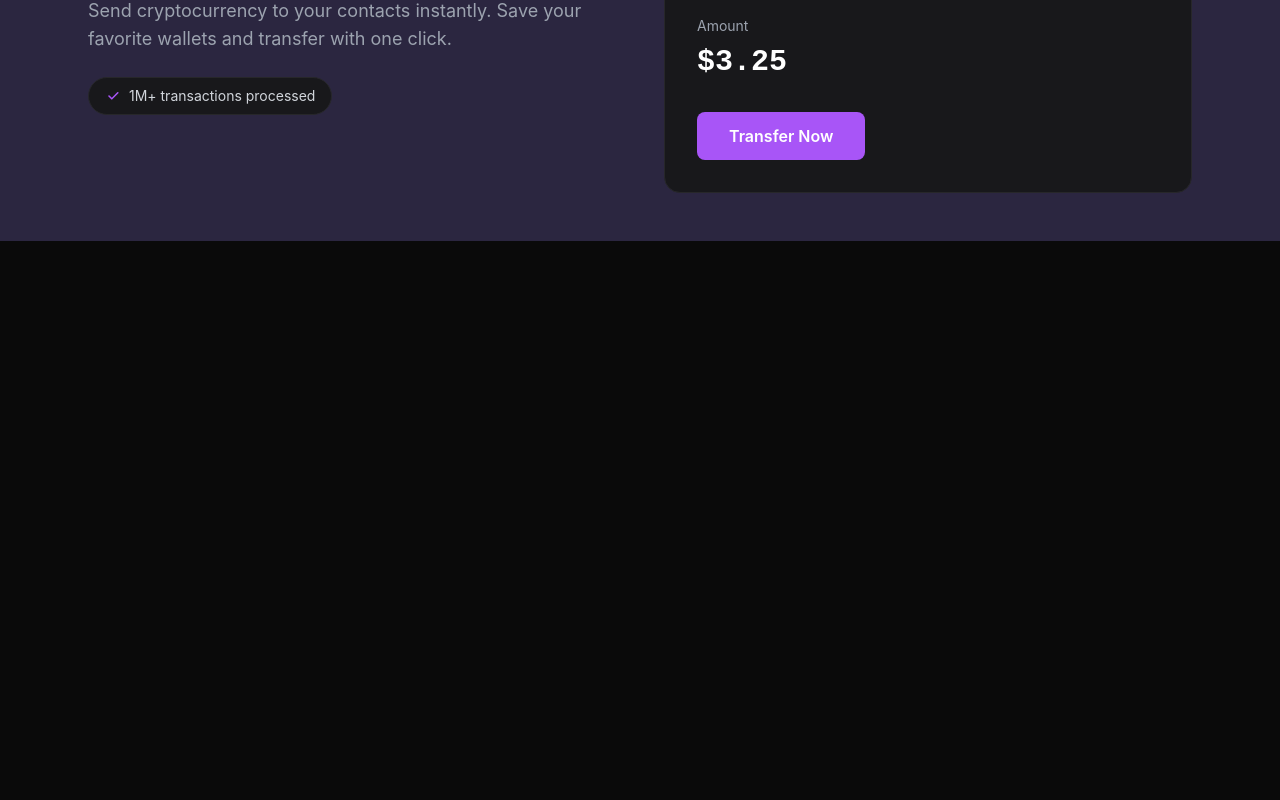
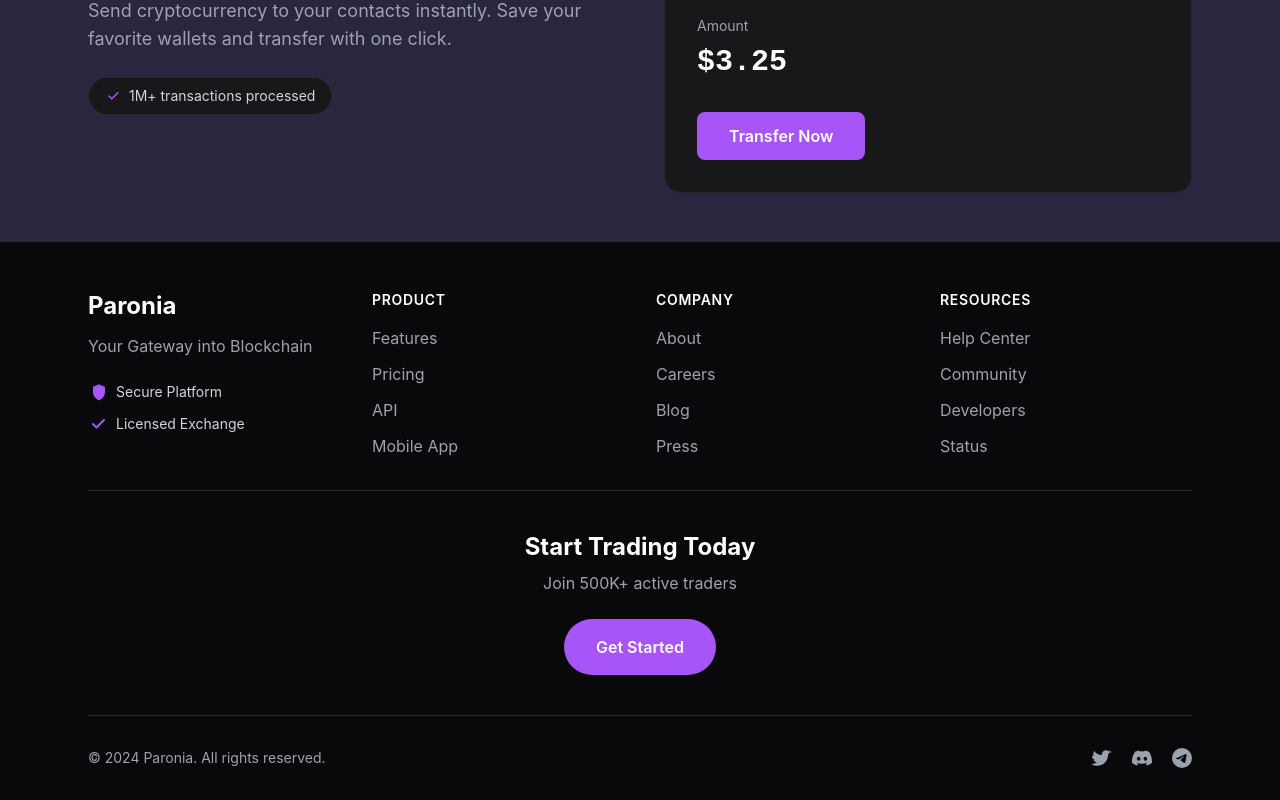
Before and after one commit to SEUNAKINTOLA/proj_802-cryptocurrency-dashboard-landing-page, a React (Vite) app: page / in a window 1280 px wide. Shown: the part 1911-2711 px from the top of the page. Before the commit the page ends 2152 px from the top, so only its background shows below. Built offline with nearby package versions, Linux system fonts and the light colour scheme; no server answers.

Commit message:
Auto-merge: Footer with Social Proof and Final CTA
Automatically merged PR for task d8cc7fe6-ab87-424c-9030-b4733baae24b

```diff
--- a/src/App.jsx
+++ b/src/App.jsx
@@ -5,6 +5,7 @@ import HeroSection from './components/HeroSection.jsx';
 import CryptoCarousel from './components/CryptoCarousel.jsx';
 import MarketTrendTable from './components/MarketTrendTable.jsx';
 import QuickTransferPreview from './components/QuickTransferPreview.jsx';
+import Footer from './components/Footer.jsx';
 
 export default function App() {
   return (
@@ -13,6 +14,7 @@ export default function App() {
       <CryptoCarousel />
       <MarketTrendTable />
       <QuickTransferPreview />
+      <Footer />
     </div>
   );
 }
--- /dev/null
+++ b/src/components/Footer.jsx
@@ -0,0 +1,158 @@
+// Footer section — page closure with social proof, a final CTA, and navigation.
+// Four-column top grid (brand + three link columns), a centered "Start Trading
+// Today" call-to-action, and a bottom bar with copyright and social icons.
+// Dark background mirrors the rest of the Paronia landing page.
+
+const NAV_COLUMNS = [
+  {
+    heading: 'Product',
+    links: ['Features', 'Pricing', 'API', 'Mobile App'],
+  },
+  {
+    heading: 'Company',
+    links: ['About', 'Careers', 'Blog', 'Press'],
+  },
+  {
+    heading: 'Resources',
+    links: ['Help Center', 'Community', 'Developers', 'Status'],
+  },
+];
+
+export default function Footer() {
+  return (
+    <footer className="bg-zinc-950 border-t border-zinc-800 pt-12 pb-8">
+      <div className="max-w-6xl mx-auto px-6">
+        {/* Top section: brand + navigation columns */}
+        <div className="grid gap-8 lg:grid-cols-4 mb-8">
+          {/* Column 1: brand, tagline, trust badges */}
+          <div>
+            <span className="text-2xl font-bold text-white">Paronia</span>
+            <p className="mt-3 text-gray-400">Your Gateway into Blockchain</p>
+
+            <div className="mt-6 space-y-3">
+              <div className="flex items-center gap-2">
+                <svg
+                  aria-hidden="true"
+                  className="h-5 w-5 text-accent"
+                  viewBox="0 0 20 20"
+                  fill="currentColor"
+                >
+                  <path
+                    fillRule="evenodd"
+                    d="M9.661 2.237a1 1 0 01.678 0l6 2.143A1 1 0 0117 5.32V10c0 3.517-2.163 6.71-5.66 8.14a1 1 0 01-.68 0C7.163 16.71 5 13.517 5 10V5.32a1 1 0 01.661-.94l4-1.429z"
+                    clipRule="evenodd"
+                  />
+                </svg>
+                <span className="text-sm text-gray-300">Secure Platform</span>
+              </div>
+
+              <div className="flex items-center gap-2">
+                <svg
+                  aria-hidden="true"
+                  className="h-5 w-5 text-accent"
+                  viewBox="0 0 20 20"
+                  fill="currentColor"
+                >
+                  <path
+                    fillRule="evenodd"
+                    d="M16.704 5.29a1 1 0 010 1.415l-7.5 7.5a1 1 0 01-1.415 0l-3.5-3.5a1 1 0 011.415-1.415l2.793 2.793 6.793-6.793a1 1 0 011.414 0z"
+                    clipRule="evenodd"
+                  />
+                </svg>
+                <span className="text-sm text-gray-300">Licensed Exchange</span>
+              </div>
+            </div>
+          </div>
+
+          {/* Columns 2–4: navigation link groups */}
+          {NAV_COLUMNS.map((column) => (
+            <nav key={column.heading} aria-label={column.heading}>
+              <h3 className="text-sm font-semibold uppercase tracking-wider text-white">
+                {column.heading}
+              </h3>
+              <ul className="mt-4 space-y-3">
+                {column.links.map((link) => (
+                  <li key={link}>
+                    <a
+                      href="#"
+                      className="text-gray-400 hover:text-white transition-colors"
+                    >
+                      {link}
+                    </a>
+                  </li>
+                ))}
+              </ul>
+            </nav>
+          ))}
+        </div>
+
+        {/* Middle section: final call-to-action */}
+        <div className="border-t border-zinc-800 py-10 text-center">
+          <h2 className="text-2xl font-bold text-white">Start Trading Today</h2>
+          <p className="mt-2 text-gray-400">Join 500K+ active traders</p>
+          <button
+            type="button"
+            aria-label="Get started with Paronia"
+            className="mt-6 inline-flex items-center justify-center rounded-full bg-accent px-8 py-4 text-base font-semibold text-white transition-all duration-300 hover:scale-105 hover:shadow-lg hover:shadow-accent/25 focus:outline-none focus-visible:ring-2 focus-visible:ring-accent focus-visible:ring-offset-2 focus-visible:ring-offset-zinc-950"
+          >
+            Get Started
+          </button>
+        </div>
+
+        {/* Bottom section: copyright + social icons */}
+        <div className="flex flex-col gap-4 border-t border-zinc-800 pt-8 sm:flex-row sm:items-center sm:justify-between">
+          <p className="text-sm text-gray-400">
+            © 2024 Paronia. All rights reserved.
+          </p>
+
+          <div className="flex items-center gap-5">
+            <a
+              href="#"
+              aria-label="Paronia on Twitter"
+              className="text-gray-400 hover:text-accent transition-colors"
+            >
+              <svg
+                aria-hidden="true"
+                className="h-5 w-5"
+                viewBox="0 0 24 24"
+                fill="currentColor"
+              >
+                <path d="M23.643 4.937c-.835.37-1.732.62-2.675.733a4.67 4.67 0 002.048-2.578 9.3 9.3 0 01-2.958 1.13 4.66 4.66 0 00-7.938 4.25 13.229 13.229 0 01-9.602-4.868c-.4.69-.63 1.49-.63 2.342A4.66 4.66 0 001.96 9.824a4.647 4.647 0 01-2.11-.583v.06a4.66 4.66 0 003.737 4.568 4.692 4.692 0 01-2.104.08 4.661 4.661 0 004.352 3.234 9.348 9.348 0 01-5.786 1.995 9.5 9.5 0 01-1.112-.065 13.175 13.175 0 007.14 2.093c8.57 0 13.255-7.098 13.255-13.254 0-.2-.005-.402-.014-.602a9.47 9.47 0 002.323-2.41z" />
+              </svg>
+            </a>
+
+            <a
+              href="#"
+              aria-label="Paronia on Discord"
+              className="text-gray-400 hover:text-accent transition-colors"
+            >
+              <svg
+                aria-hidden="true"
+                className="h-5 w-5"
+                viewBox="0 0 24 24"
+                fill="currentColor"
+              >
+                <path d="M20.317 4.369a19.791 19.791 0 00-4.885-1.515.074.074 0 00-.079.037c-.211.375-.444.865-.608 1.25a18.27 18.27 0 00-5.487 0 12.64 12.64 0 00-.617-1.25.077.077 0 00-.079-.037A19.736 19.736 0 003.677 4.37a.07.07 0 00-.032.027C.533 9.046-.32 13.58.099 18.057a.082.082 0 00.031.057 19.9 19.9 0 005.993 3.03.078.078 0 00.084-.028c.462-.63.874-1.295 1.226-1.994a.076.076 0 00-.041-.106 13.107 13.107 0 01-1.872-.892.077.077 0 01-.008-.128c.126-.094.252-.192.372-.291a.074.074 0 01.077-.01c3.928 1.793 8.18 1.793 12.062 0a.074.074 0 01.078.009c.12.099.246.198.373.292a.077.077 0 01-.006.127 12.3 12.3 0 01-1.873.891.077.077 0 00-.041.107c.36.698.772 1.362 1.225 1.993a.076.076 0 00.084.028 19.839 19.839 0 006.002-3.03.077.077 0 00.032-.055c.5-5.177-.838-9.674-3.549-13.66a.061.061 0 00-.031-.028zM8.02 15.331c-1.183 0-2.157-1.085-2.157-2.419 0-1.333.955-2.419 2.157-2.419 1.21 0 2.176 1.096 2.157 2.42 0 1.333-.956 2.418-2.157 2.418zm7.975 0c-1.183 0-2.157-1.085-2.157-2.419 0-1.333.955-2.419 2.157-2.419 1.21 0 2.176 1.096 2.157 2.42 0 1.333-.946 2.418-2.157 2.418z" />
+              </svg>
+            </a>
+
+            <a
+              href="#"
+              aria-label="Paronia on Telegram"
+              className="text-gray-400 hover:text-accent transition-colors"
+            >
+              <svg
+                aria-hidden="true"
+                className="h-5 w-5"
+                viewBox="0 0 24 24"
+                fill="currentColor"
+              >
+                <path d="M11.944 0A12 12 0 000 12a12 12 0 0012 12 12 12 0 0012-12A12 12 0 0012 0a12 12 0 00-.056 0zm4.962 7.224c.1-.002.321.023.465.14a.506.506 0 01.171.325c.016.093.036.306.02.472-.18 1.898-.962 6.502-1.36 8.627-.168.9-.499 1.201-.82 1.23-.696.065-1.225-.46-1.9-.902-1.056-.693-1.653-1.124-2.678-1.8-1.185-.78-.417-1.21.258-1.91.177-.184 3.247-2.977 3.307-3.23.007-.032.014-.15-.056-.212s-.174-.041-.249-.024c-.106.024-1.793 1.14-5.061 3.345-.48.33-.913.49-1.302.48-.428-.008-1.252-.241-1.865-.44-.752-.245-1.349-.374-1.297-.789.027-.216.325-.437.893-.663 3.498-1.524 5.83-2.529 6.998-3.014 3.332-1.386 4.025-1.627 4.476-1.635z" />
+              </svg>
+            </a>
+          </div>
+        </div>
+      </div>
+    </footer>
+  );
+}
```
